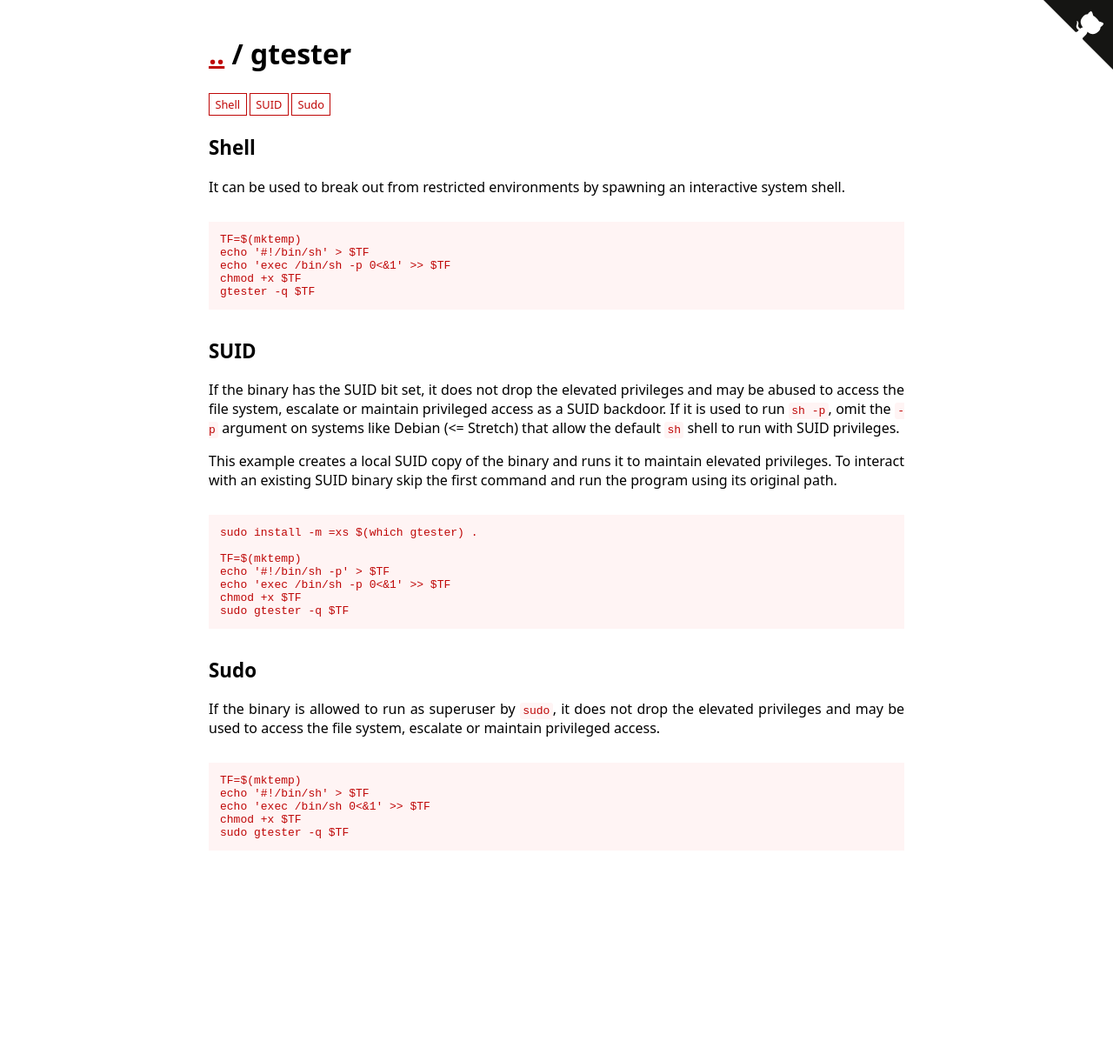
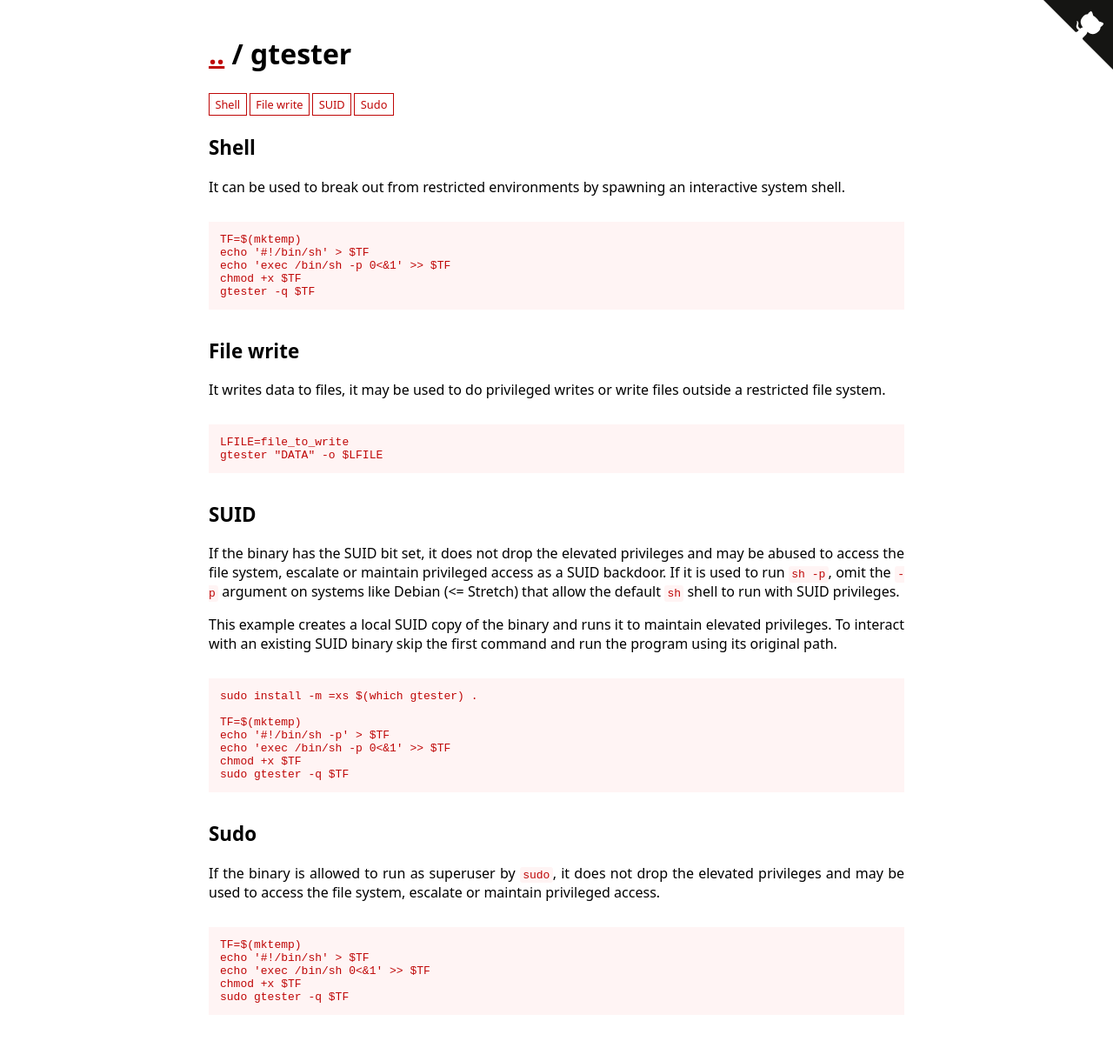
Before and after one commit to GTFOBins/GTFOBins.github.io, a Jekyll site: the page built from _gtfobins/gtester.md, in a window 1280 px wide. Shown: the whole page at 87% size. Built offline with Jekyll 4.4.1, drawn with Linux system fonts in a browser that asks for light colours; before the commit the page ends 1031 px from its top, so only the background shows below that.

Commit message:
add file-write

```diff
--- a/_gtfobins/gtester.md
+++ b/_gtfobins/gtester.md
@@ -1,5 +1,9 @@
 ---
 functions:
+  file-write:
+    - code: |
+        LFILE=file_to_write
+        gtester "DATA" -o $LFILE
   shell:
     - code: |
         TF=$(mktemp)
```
